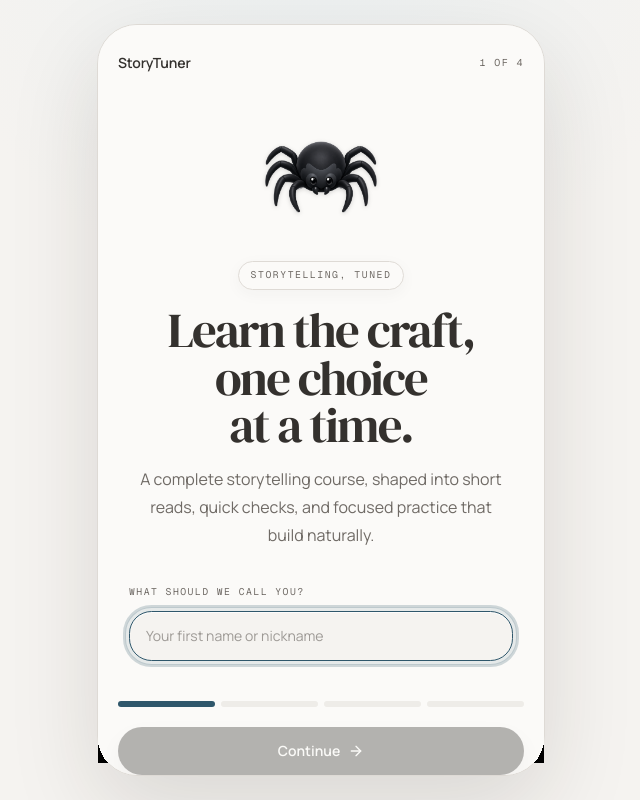
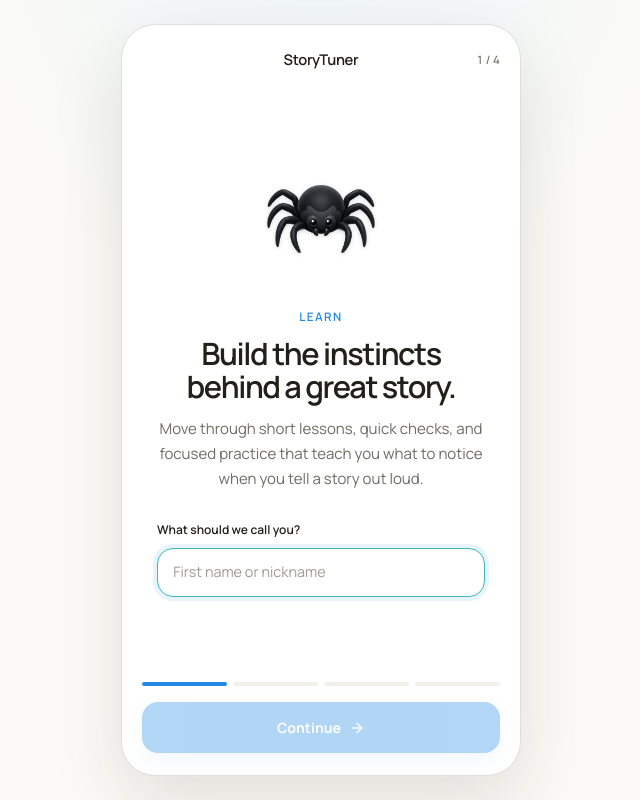
Before and after one commit to augustlogophile-creator/storytuner, a Next.js app: page / in a window 1280 px wide. Shown: the whole page, without its empty margins (319-959 px from the left). Built offline with nearby package versions, Linux system fonts and the light colour scheme; no server answers.

Commit message:
Add files via upload

```diff
--- a/app/globals.css
+++ b/app/globals.css
@@ -43,7 +43,6 @@
   --color-streak-soft: var(--streak-soft);
   --font-sans: var(--font-geist-sans), ui-sans-serif, system-ui, sans-serif;
   --font-mono: var(--font-geist-mono), ui-monospace, monospace;
-  --font-editorial: var(--font-editorial), Georgia, "Times New Roman", serif;
   --radius-sm: calc(var(--radius) * 0.6);
   --radius-md: calc(var(--radius) * 0.8);
   --radius-lg: var(--radius);
@@ -53,50 +52,51 @@
   --radius-4xl: calc(var(--radius) * 2.6);
 }
 
-
 :root {
   color-scheme: light;
-  /* Reference-led warm paper + charcoal ink. */
-  --background: #f5f3f0;
-  --foreground: #34312e;
-  --card: #fbfaf8;
-  --card-foreground: #34312e;
-  --popover: #fffefa;
-  --popover-foreground: #34312e;
-  --primary: #302d2a;
-  --primary-foreground: #fbfaf8;
-  --secondary: #eeece8;
-  --secondary-foreground: #34312e;
-  --muted: #efedea;
-  --muted-foreground: #6f6a65;
-  /* Navy teal taken from the supplied reference swatch (#2F576B). */
-  --accent: #e7eff2;
-  --accent-foreground: #2f576b;
-  --destructive: #b84b43;
-  --border: #dedad5;
-  --input: #d8d4cf;
-  --ring: #2f576b;
-  --chart-1: #2f576b;
-  --chart-2: #597b8c;
-  --chart-3: #8da5b1;
-  --chart-4: #495f6b;
-  --chart-5: #2f3940;
-  --radius: 0.78rem;
-  --brand: #2f576b;
-  --brand-foreground: #fbfaf8;
-  --brand-soft: #e7eff2;
-  --streak: #496f80;
-  --streak-soft: #e7eff2;
-  --sidebar: #f8f6f3;
-  --sidebar-foreground: #34312e;
-  --sidebar-primary: #302d2a;
-  --sidebar-primary-foreground: #fbfaf8;
-  --sidebar-accent: #e7eff2;
-  --sidebar-accent-foreground: #2f576b;
-  --sidebar-border: #dedad5;
-  --sidebar-ring: #2f576b;
+  /* warm paper background */
+  --background: oklch(0.985 0.005 95);
+  --foreground: oklch(0.24 0.012 75);
+  --card: oklch(1 0 0);
+  --card-foreground: oklch(0.24 0.012 75);
+  --popover: oklch(1 0 0);
+  --popover-foreground: oklch(0.24 0.012 75);
+  /* warm ink primary */
+  --primary: oklch(0.27 0.012 70);
+  --primary-foreground: oklch(0.98 0.006 95);
+  --secondary: oklch(0.955 0.008 95);
+  --secondary-foreground: oklch(0.27 0.012 70);
+  --muted: oklch(0.955 0.008 95);
+  --muted-foreground: oklch(0.53 0.012 75);
+  /* crisp blue accent */
+  --accent: oklch(0.92 0.055 250);
+  --accent-foreground: oklch(0.39 0.15 250);
+  --destructive: oklch(0.577 0.18 25);
+  --border: oklch(0.9 0.008 90);
+  --input: oklch(0.9 0.008 90);
+  --ring: oklch(0.62 0.16 250);
+  /* blue-led data palette + warm amber */
+  --chart-1: oklch(0.62 0.16 250);
+  --chart-2: oklch(0.74 0.12 235);
+  --chart-3: oklch(0.8 0.11 85);
+  --chart-4: oklch(0.56 0.13 265);
+  --chart-5: oklch(0.48 0.11 245);
+  --radius: 1rem;
+  /* custom brand tokens */
+  --brand: oklch(0.62 0.16 250);
+  --brand-foreground: oklch(0.99 0.005 95);
+  --brand-soft: oklch(0.94 0.035 250);
+  --streak: oklch(0.72 0.14 55);
+  --streak-soft: oklch(0.94 0.05 65);
+  --sidebar: oklch(0.985 0.005 95);
+  --sidebar-foreground: oklch(0.24 0.012 75);
+  --sidebar-primary: oklch(0.27 0.012 70);
+  --sidebar-primary-foreground: oklch(0.98 0.006 95);
+  --sidebar-accent: oklch(0.92 0.055 250);
+  --sidebar-accent-foreground: oklch(0.39 0.15 250);
+  --sidebar-border: oklch(0.9 0.008 90);
+  --sidebar-ring: oklch(0.62 0.16 250);
 }
-
 
 .dark {
   color-scheme: dark;
@@ -125,12 +125,12 @@
   --chart-5: oklch(0.269 0 0);
   --sidebar: oklch(0.205 0 0);
   --sidebar-foreground: oklch(0.985 0 0);
-  --sidebar-primary: #7fa5b7;
+  --sidebar-primary: oklch(0.488 0.243 264.376);
   --sidebar-primary-foreground: oklch(0.985 0 0);
   --sidebar-accent: oklch(0.269 0 0);
   --sidebar-accent-foreground: oklch(0.985 0 0);
   --sidebar-border: oklch(1 0 0 / 10%);
-  --sidebar-ring: #7fa5b7;
+  --sidebar-ring: oklch(0.556 0 0);
 }
 
 @media (prefers-color-scheme: dark) {
@@ -161,12 +161,12 @@
     --chart-5: oklch(0.269 0 0);
     --sidebar: oklch(0.205 0 0);
     --sidebar-foreground: oklch(0.985 0 0);
-    --sidebar-primary: #7fa5b7;
+    --sidebar-primary: oklch(0.488 0.243 264.376);
     --sidebar-primary-foreground: oklch(0.985 0 0);
     --sidebar-accent: oklch(0.269 0 0);
     --sidebar-accent-foreground: oklch(0.985 0 0);
     --sidebar-border: oklch(1 0 0 / 10%);
-    --sidebar-ring: #7fa5b7;
+    --sidebar-ring: oklch(0.556 0 0);
   }
 }
 
@@ -176,56 +176,6 @@
   }
   body {
     @apply bg-background text-foreground;
-    font-feature-settings: "cv02", "cv03", "cv04", "cv11";
-  }
-  h1, h2, h3, h4 {
-    letter-spacing: -0.02em;
-    text-wrap: balance;
-  }
-}
-
-@layer utilities {
-  /* Tight, confident display headings matching the reference set. */
-  .text-display {
-    letter-spacing: -0.035em;
-    line-height: 1.02;
-    font-weight: 800;
-  }
-  .text-title {
-    letter-spacing: -0.025em;
-    line-height: 1.1;
-    font-weight: 700;
-  }
-  .text-editorial {
-    font-family: var(--font-editorial), Georgia, "Times New Roman", serif;
-    font-weight: 400;
-    letter-spacing: -0.038em;
-    line-height: 0.98;
-    text-wrap: balance;
-  }
-  .reference-chip {
-    display: inline-flex;
-    align-items: center;
-    width: fit-content;
-    gap: 0.4rem;
-    border: 1px solid var(--border);
-    border-radius: 999px;
-    background: color-mix(in oklch, var(--card) 88%, transparent);
-    padding: 0.38rem 0.72rem;
-    box-shadow: 0 4px 16px rgb(48 45 42 / 0.04);
-  }
-  .reference-rule {
-    border-top: 1px solid var(--border);
-  }
-  /* Subtle diagonal hatch texture used in reference gutters / hero. */
-  .hatch-texture {
-    background-image: repeating-linear-gradient(
-      -45deg,
-      color-mix(in oklch, var(--foreground) 5%, transparent) 0px,
-      color-mix(in oklch, var(--foreground) 5%, transparent) 1px,
-      transparent 1px,
-      transparent 8px
-    );
   }
 }
 
@@ -270,7 +220,7 @@ header {
   .entry-shell {
     min-height: 100svh;
     background:
-      radial-gradient(circle at 50% -10%, color-mix(in oklch, var(--brand-soft) 62%, transparent) 0%, transparent 36%),
+      radial-gradient(circle at 50% -10%, color-mix(in oklch, var(--brand-soft) 38%, transparent) 0%, transparent 36%),
       var(--background);
   }
 
@@ -278,7 +228,7 @@ header {
   .auth-canvas {
     min-height: 100svh;
     width: 100%;
-    max-width: 28rem;
+    max-width: 25rem;
     margin-inline: auto;
     background: var(--card);
   }
@@ -312,16 +262,156 @@ header {
     padding-block: 2.75rem 4rem;
   }
 
+  .intro-header {
+    display: grid;
+    grid-template-columns: 2rem 1fr 2rem;
+    align-items: center;
+    padding: max(1.15rem, env(safe-area-inset-top)) 1rem 0;
+    text-align: center;
+  }
+
+  .intro-back-button {
+    display: flex;
+    height: 2rem;
+    width: 2rem;
+    align-items: center;
+    justify-content: center;
+    border-radius: 999px;
+    color: var(--muted-foreground);
+    transition: background-color 160ms ease, color 160ms ease, opacity 160ms ease;
+  }
+
+  .intro-back-button:hover:not(:disabled) {
+    background: var(--secondary);
+    color: var(--foreground);
+  }
+
+  .intro-back-button:disabled {
+    opacity: 0;
+    pointer-events: none;
+  }
+
+  .intro-content {
+    display: flex;
+    width: 100%;
+    flex: 1;
+    align-items: center;
+    justify-content: center;
+    padding: 1.75rem 1.25rem 1.25rem;
+  }
+
+  .intro-visual {
+    display: flex;
+    min-height: 7.75rem;
+    align-items: center;
+    justify-content: center;
+  }
+
+  .intro-icon-tile {
+    display: flex;
+    height: 4.25rem;
+    width: 4.25rem;
+    align-items: center;
+    justify-content: center;
+    border: 1px solid color-mix(in oklch, var(--brand) 16%, var(--border));
+    border-radius: 1.45rem;
+    background: color-mix(in oklch, var(--brand-soft) 72%, var(--card));
+    color: var(--accent-foreground);
+    box-shadow: 0 14px 34px rgba(35, 125, 220, 0.09);
+  }
+
+  .intro-name-input {
+    width: 100%;
+    margin-top: 0.55rem;
+    border: 1px solid var(--border);
+    border-radius: 1rem;
+    background: var(--background);
+    padding: 0.82rem 0.95rem;
+    color: var(--foreground);
+    font-size: 0.9rem;
+    line-height: 1.25rem;
+    outline: none;
+    transition: border-color 160ms ease, box-shadow 160ms ease, background-color 160ms ease;
+  }
+
+  .intro-name-input::placeholder {
+    color: color-mix(in oklch, var(--muted-foreground) 68%, transparent);
+  }
+
+  .intro-name-input:focus {
+    border-color: color-mix(in oklch, var(--brand) 65%, var(--border));
+    background: var(--card);
+    box-shadow: 0 0 0 4px color-mix(in oklch, var(--brand) 10%, transparent);
+  }
+
+  .intro-footer {
+    width: 100%;
+    padding: 0.75rem 1.25rem max(1.35rem, env(safe-area-inset-bottom));
+  }
+
+  .intro-progress {
+    display: grid;
+    grid-template-columns: repeat(4, minmax(0, 1fr));
+    gap: 0.35rem;
+    margin-bottom: 1rem;
+  }
+
+  .intro-progress span {
+    height: 0.24rem;
+    border-radius: 999px;
+    background: var(--secondary);
+    transition: background-color 220ms ease, transform 220ms ease;
+  }
+
+  .intro-progress span.is-active {
+    background: var(--brand);
+  }
+
+  .intro-primary-button,
+  .intro-secondary-button {
+    display: flex;
+    min-height: 3.2rem;
+    width: 100%;
+    align-items: center;
+    justify-content: center;
+    gap: 0.5rem;
+    border-radius: 1rem;
+    padding: 0.78rem 1rem;
+    font-size: 0.88rem;
+    font-weight: 650;
+    line-height: 1.2rem;
+    transition: transform 160ms ease, border-color 160ms ease, background-color 160ms ease, box-shadow 160ms ease, filter 160ms ease;
+  }
+
   .intro-primary-button {
-    @apply flex w-full items-center justify-center gap-2 rounded-full bg-primary px-5 py-3.5 text-sm font-semibold text-primary-foreground transition duration-200 active:scale-[0.985];
-    box-shadow: 0 10px 24px rgba(38, 34, 29, 0.12);
+    background: var(--brand);
+    color: var(--brand-foreground);
+    box-shadow: 0 9px 24px rgba(35, 125, 220, 0.16);
   }
 
   .intro-primary-button:hover {
-    filter: brightness(1.04);
+    filter: brightness(1.035);
+    box-shadow: 0 12px 28px rgba(35, 125, 220, 0.2);
   }
 
-  .intro-primary-button:focus-visible {
+  .intro-secondary-button {
+    border: 1px solid var(--border);
+    background: var(--card);
+    color: var(--foreground);
+  }
+
+  .intro-secondary-button:hover {
+    border-color: color-mix(in oklch, var(--border) 58%, var(--brand) 42%);
+    background: var(--secondary);
+  }
+
+  .intro-primary-button:active,
+  .intro-secondary-button:active {
+    transform: scale(0.985);
+  }
+
+  .intro-primary-button:focus-visible,
+  .intro-secondary-button:focus-visible {
     outline: 3px solid color-mix(in oklch, var(--brand) 22%, transparent);
     outline-offset: 3px;
   }
@@ -436,12 +526,12 @@ header {
 
     .intro-canvas,
     .auth-canvas {
-      height: calc(100svh - 3rem);
-      min-height: min(760px, calc(100svh - 3rem));
+      height: min(52rem, calc(100svh - 3rem));
+      min-height: min(42rem, calc(100svh - 3rem));
       overflow-y: auto;
       border: 1px solid var(--border);
-      border-radius: 2.5rem;
-      box-shadow: 0 32px 90px rgba(37, 32, 27, 0.13);
+      border-radius: 2.15rem;
+      box-shadow: 0 28px 72px rgba(37, 32, 27, 0.12);
     }
 
     .auth-canvas {
@@ -483,39 +573,15 @@ html {
   animation: storytuner-page-in 320ms cubic-bezier(.2,.75,.25,1) both;
 }
 
-/* Staggered list/section entrances. Set --rise-delay inline per item. */
-@keyframes storytuner-rise-in {
-  from { opacity: 0; transform: translateY(10px); }
-  to { opacity: 1; transform: translateY(0); }
-}
-
-.rise-in {
-  animation: storytuner-rise-in 460ms cubic-bezier(.2,.75,.25,1) both;
-  animation-delay: var(--rise-delay, 0ms);
-}
-
-/* Tactile press feedback for interactive surfaces. */
-.press {
-  transition: transform 160ms cubic-bezier(.2,.75,.25,1), box-shadow 180ms ease, filter 180ms ease;
-}
-.press:active {
-  transform: scale(0.985);
-}
-
-@media (prefers-reduced-motion: reduce) {
-  .rise-in { animation: none !important; }
-  .press { transition: none !important; }
-}
-
 .app-surface {
-  box-shadow: 0 1px 0 rgb(48 45 42 / 0.025);
+  box-shadow: 0 1px 2px rgba(39, 34, 29, 0.025);
   transition: border-color 180ms ease, box-shadow 180ms ease, transform 180ms ease;
 }
 
 @media (hover: hover) and (pointer: fine) {
   .app-surface:hover {
     border-color: color-mix(in oklch, var(--border) 58%, var(--brand) 42%);
-    box-shadow: 0 12px 30px rgb(48 45 42 / 0.06);
+    box-shadow: 0 10px 28px rgba(39, 34, 29, 0.055);
     transform: translateY(-1px);
   }
 }
@@ -568,37 +634,3 @@ a {
 @media (prefers-reduced-motion: reduce) {
   .planner-expand-in { animation: none !important; }
 }
-
-
-/* Reference-inspired page frame: warm paper center, quiet hatched gutters on larger screens. */
-::selection {
-  background: color-mix(in oklch, var(--brand) 24%, white);
-  color: var(--foreground);
-}
-
-@media (min-width: 640px) {
-  body {
-    background-color: #efedea;
-    background-image: repeating-linear-gradient(
-      -45deg,
-      rgb(48 45 42 / 0.025) 0,
-      rgb(48 45 42 / 0.025) 1px,
-      transparent 1px,
-      transparent 10px
-    );
-  }
-  .app-shell {
-    border-inline: 1px solid var(--border);
-    background: var(--background);
-    box-shadow: 0 28px 80px rgb(48 45 42 / 0.07);
-  }
-}
-
-button:focus-visible,
-a:focus-visible,
-input:focus-visible,
-textarea:focus-visible,
-select:focus-visible {
-  outline: 3px solid color-mix(in oklch, var(--brand) 22%, transparent);
-  outline-offset: 3px;
-}
--- a/components/mobile-shell.tsx
+++ b/components/mobile-shell.tsx
@@ -3,8 +3,8 @@ import { BottomNav } from "@/components/bottom-nav"
 
 export function MobileShell({ children, nav = true, wide = false }: { children: ReactNode; nav?: boolean; wide?: boolean }) {
   return (
-    <div className={`app-shell mx-auto flex min-h-screen w-full min-w-0 flex-col overflow-x-clip bg-background ${wide ? "max-w-4xl" : "max-w-2xl"}`}>
-      <main className={`app-page-enter w-full min-w-0 flex-1 overflow-x-clip px-5 pt-6 sm:px-8 sm:pt-8 ${nav ? "pb-28 sm:pb-32" : "pb-10 sm:pb-14"}`}>{children}</main>
+    <div className={`app-shell mx-auto flex min-h-screen w-full min-w-0 flex-col overflow-x-clip bg-background ${wide ? "max-w-[28rem]" : "max-w-[25rem]"}`}>
+      <main className={`app-page-enter w-full min-w-0 flex-1 overflow-x-clip px-4 pt-5 ${nav ? "pb-28" : "pb-10"}`}>{children}</main>
       {nav && <BottomNav />}
     </div>
   )
--- a/components/onboarding.tsx
+++ b/components/onboarding.tsx
@@ -8,23 +8,27 @@ import { Weaver } from "@/components/weaver"
 
 const pages = [
   {
-    title: "Learn the craft, one choice at a time.",
-    copy: "A complete storytelling course, shaped into short reads, quick checks, and focused practice that build naturally.",
+    eyebrow: "Learn",
+    title: "Build the instincts behind a great story.",
+    copy: "Move through short lessons, quick checks, and focused practice that teach you what to notice when you tell a story out loud.",
     icon: BookOpen,
   },
   {
-    title: "Practice the way stories are really told.",
-    copy: "Record a real take in the Arena, read it back, and get specific notes on your hook, your middle, and how you land it.",
+    eyebrow: "Practice",
+    title: "Tell it out loud. Then make the next take better.",
+    copy: "Record a real take in the Arena and get focused feedback on your opening, development, clarity, and landing.",
     icon: Mic2,
   },
   {
-    title: "What you record stays yours.",
-    copy: "Your recordings are private by default. A story only reaches Community when you choose to share it — and you can pull it back anytime.",
+    eyebrow: "Private by default",
+    title: "Your stories stay yours until you choose to share.",
+    copy: "Recordings are private by default. Community posts only appear when you deliberately share them, and you can remove your data whenever you want.",
     icon: LockKeyhole,
   },
   {
-    title: "Keep your progress",
-    copy: "Create a secure account so your work follows you. Your lessons, recordings, and XP will be here when you come back.",
+    eyebrow: "Save your progress",
+    title: "Keep your StoryTuner progress with you.",
+    copy: "Create a secure account to sync your lessons, XP, settings, and StoryTuner progress across devices.",
     icon: ShieldCheck,
   },
 ]
@@ -56,69 +60,74 @@ export function Onboarding() {
   return (
     <main className="entry-shell">
       <section className="intro-canvas" aria-label="StoryTuner introduction">
-        <header className="flex items-center justify-between px-5 pt-[max(1.35rem,env(safe-area-inset-top))] sm:pt-7">
-          <p className="text-sm font-semibold tracking-[-0.01em] text-foreground">StoryTuner</p>
-          <p className="font-mono text-[0.62rem] uppercase tracking-[0.15em] text-muted-foreground">
-            {page + 1} of {pages.length}
-          </p>
+        <header className="intro-header">
+          <button
+            type="button"
+            aria-label="Go back"
+            disabled={page === 0}
+            onClick={() => setPage((value) => Math.max(0, value - 1))}
+            className="intro-back-button"
+          >
+            <ArrowLeft className="h-4 w-4" />
+          </button>
+          <p className="text-[0.92rem] font-semibold tracking-[-0.02em] text-foreground">StoryTuner</p>
+          <p className="text-[0.72rem] font-medium tabular-nums text-muted-foreground">{page + 1} / {pages.length}</p>
         </header>
 
-        <div className="flex flex-1 items-center justify-center px-5 py-8 sm:py-10">
-          <div key={page} className="app-page-enter w-full text-center">
-            <div className="flex min-h-28 items-center justify-center sm:min-h-32">
+        <div className="intro-content">
+          <div className="w-full">
+            <div className="intro-visual" aria-hidden="true">
               {page === 0 ? (
-                <Weaver colorId="classic" size={112} />
+                <Weaver colorId="classic" size={108} />
               ) : (
-                <span className="flex h-16 w-16 items-center justify-center rounded-[1.35rem] border border-brand/15 bg-brand-soft text-accent-foreground shadow-[0_12px_32px_-14px_color-mix(in_oklch,var(--brand)_60%,transparent)]">
-                  <Icon className="h-7 w-7" strokeWidth={1.8} />
+                <span className="intro-icon-tile">
+                  <Icon className="h-6 w-6" strokeWidth={1.9} />
                 </span>
               )}
             </div>
 
-            <p className="reference-chip mx-auto mt-5 font-mono text-[0.61rem] uppercase tracking-[0.16em] text-muted-foreground">Storytelling, tuned</p>
-            <h1 className="text-editorial mx-auto mt-4 max-w-sm text-[2.55rem] text-balance sm:text-[3.05rem]">
+            <div className="mt-7 text-center">
+              <p className="text-[0.73rem] font-semibold uppercase tracking-[0.12em] text-brand">{item.eyebrow}</p>
+              <h1 className="mx-auto mt-2.5 max-w-[21rem] text-[1.92rem] font-semibold leading-[1.08] tracking-[-0.045em] text-balance">
                 {item.title}
               </h1>
-            <p className="mx-auto mt-4 max-w-sm text-[0.95rem] leading-7 text-muted-foreground text-pretty sm:text-base">
+              <p className="mx-auto mt-3.5 max-w-[20.5rem] text-[0.94rem] leading-[1.55rem] text-muted-foreground text-pretty">
                 {item.copy}
               </p>
+            </div>
 
             {page === 0 && (
-              <label className="mx-auto mt-7 block max-w-sm text-left">
-                <span className="font-mono text-[0.61rem] uppercase tracking-[0.15em] text-muted-foreground">What should we call you?</span>
+              <label className="mx-auto mt-6 block max-w-[20.5rem] text-left">
+                <span className="text-[0.75rem] font-semibold text-foreground">What should we call you?</span>
                 <input
                   value={name}
                   onChange={(event: ChangeEvent<HTMLInputElement>) => setName(event.target.value.slice(0, 40))}
-                  placeholder="Your first name or nickname"
+                  placeholder="First name or nickname"
                   autoComplete="name"
                   autoFocus
-                  className="mt-2.5 w-full rounded-2xl border border-border bg-background px-4 py-3.5 text-sm shadow-[0_1px_0_rgba(255,255,255,0.8)_inset] outline-none transition placeholder:text-muted-foreground/65 focus:border-brand focus:ring-4 focus:ring-brand/10"
+                  className="intro-name-input"
                 />
               </label>
             )}
           </div>
         </div>
 
-        <footer className="px-5 pb-[max(1.5rem,env(safe-area-inset-bottom))] sm:pb-7">
-          <div className="mx-auto w-full">
-            <div className="mb-5 flex gap-1.5" aria-label={`Introduction step ${page + 1} of ${pages.length}`}>
+        <footer className="intro-footer">
+          <div className="intro-progress" aria-label={`Introduction step ${page + 1} of ${pages.length}`}>
             {pages.map((_, index) => (
-                <span
-                  key={index}
-                  className={`h-1.5 flex-1 rounded-full transition-colors duration-300 ${index <= page ? "bg-brand" : "bg-secondary"}`}
-                />
+              <span key={index} className={index <= page ? "is-active" : ""} />
             ))}
           </div>
 
           {accountStep ? (
-              <div className="space-y-3">
+            <div className="space-y-2.5">
               <Link href="/sign-up" className="intro-primary-button">
-                  Sign up
+                Create account
+                <ArrowRight className="h-4 w-4" />
               </Link>
-                <p className="text-center text-sm text-muted-foreground">
-                  Already have an account?{" "}
-                  <Link href="/sign-up?mode=sign-in" className="font-semibold text-accent-foreground hover:underline">Log in</Link>
-                </p>
+              <Link href="/sign-up?mode=sign-in" className="intro-secondary-button">
+                I already have an account
+              </Link>
             </div>
           ) : (
             <button
@@ -131,18 +140,6 @@ export function Onboarding() {
               <ArrowRight className="h-4 w-4" />
             </button>
           )}
-
-            {page > 0 && (
-              <button
-                type="button"
-                onClick={() => setPage((value) => Math.max(0, value - 1))}
-                className="mx-auto mt-4 flex items-center gap-1.5 rounded-full px-3 py-2 text-xs font-semibold text-muted-foreground transition hover:bg-secondary hover:text-foreground"
-              >
-                <ArrowLeft className="h-3.5 w-3.5" />
-                Back
-              </button>
-            )}
-          </div>
         </footer>
       </section>
     </main>
```
Also changed, not shown: components/bottom-nav.tsx (+4 -21 lines). Lines whose indentation alone changed are shown as unchanged.
